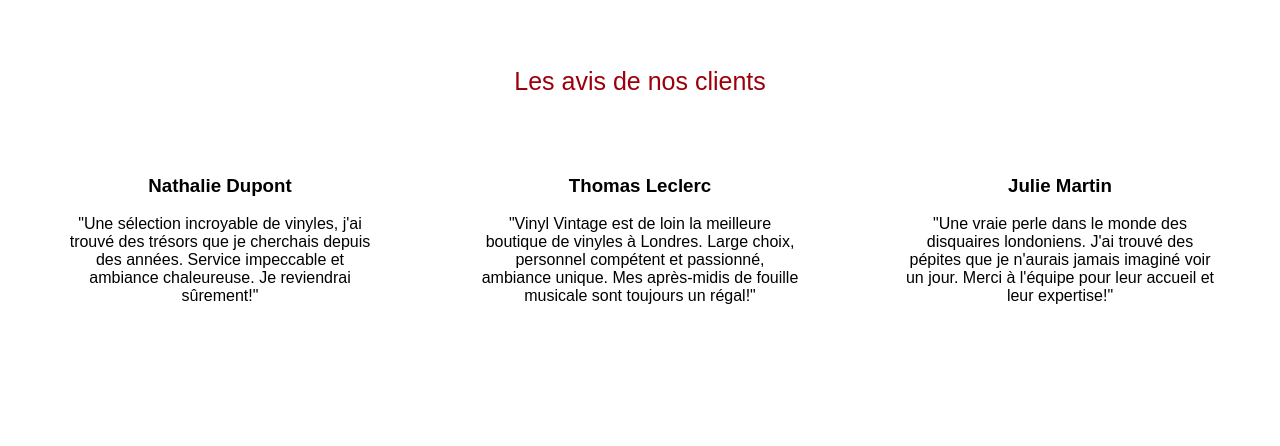
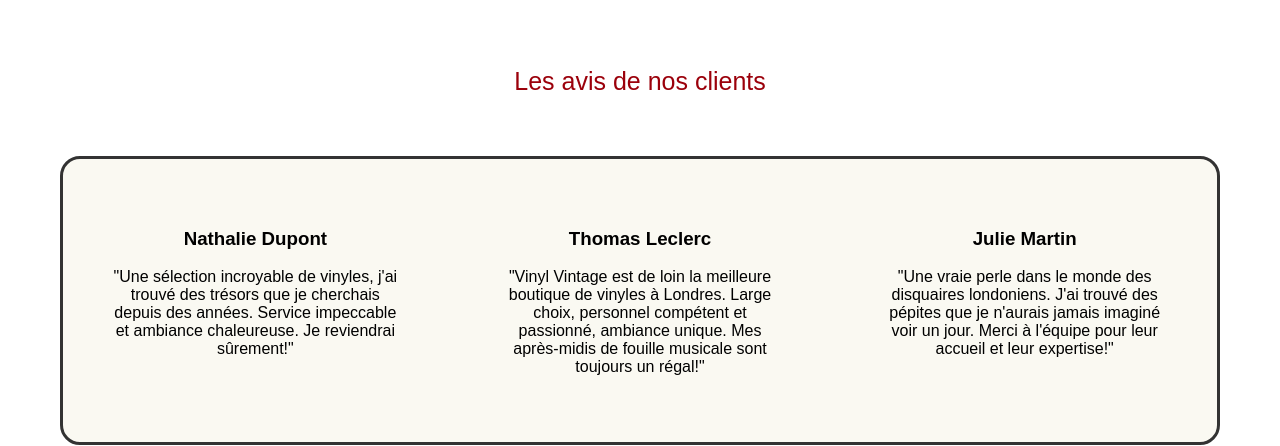
Before and after one commit to annnnalpb/Vinyl-Shop, a plain HTML site: page index.html in a window 1280 px wide. Shown: the part 1559-2005 px from the top of the page. Drawn offline with Linux system fonts and the light colour scheme; a web font is replaced by a local one.

Commit message:
Add files via upload

```diff
--- a/style.css
+++ b/style.css
@@ -48,6 +48,11 @@
     display: inline-flex;
     justify-content: space-around;
     margin: 10px;
+    background-color: #FAF9F2;;
+    border-radius: 20px;
+    border: 3px solid;
+    border-color: #333333;
+    margin: 60px;
 }
 .avis-item {
     text-align: center;
```
